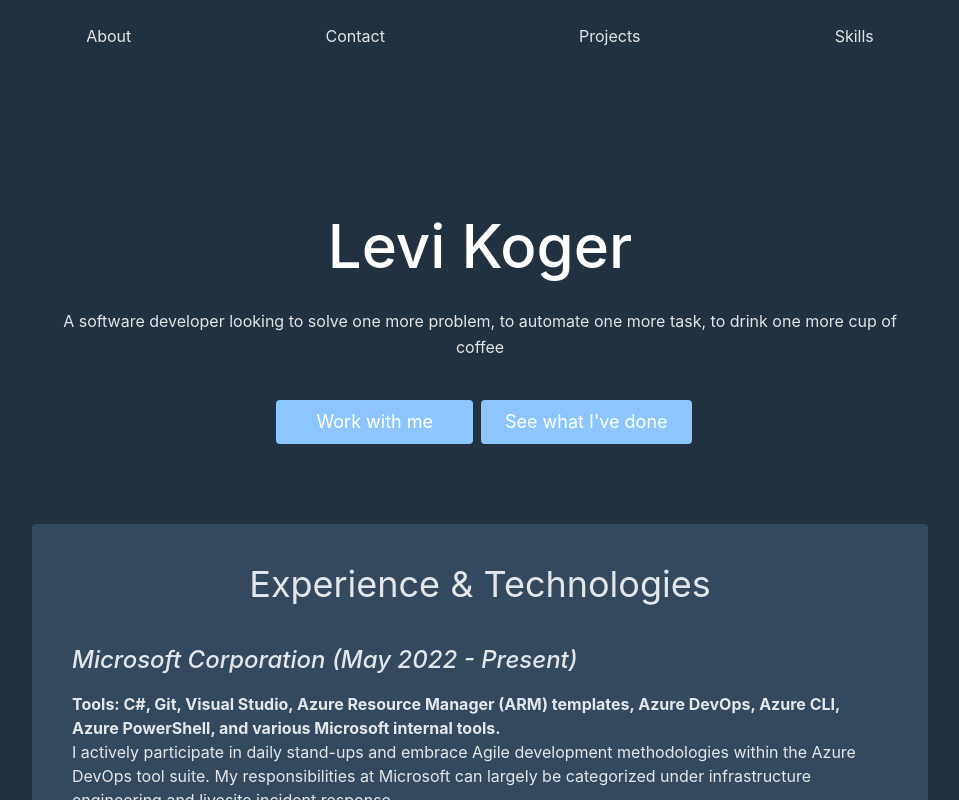
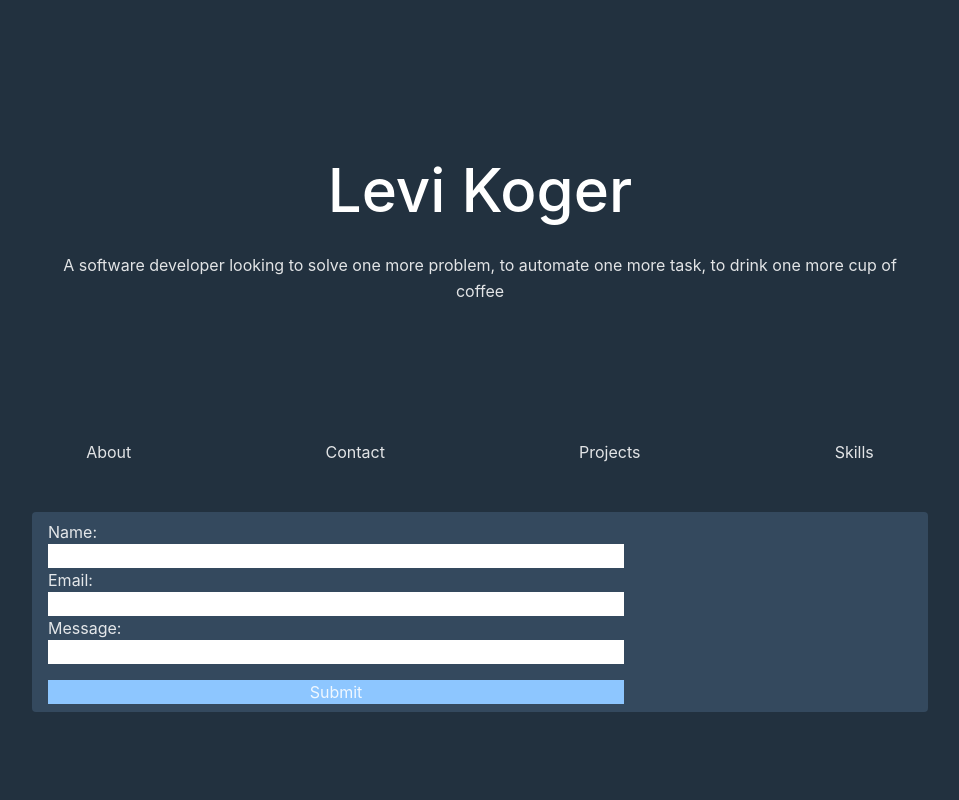
Before and after one commit to kogerhj/porfolio, a React (Vite) app: page / in a window 1280 px wide. Both pictures are taken after a click on the button "Contact". Shown: the top 800 px of the page, without its empty margins (160-1119 px from the left). Built offline with nearby package versions, Linux system fonts and the light colour scheme.

Commit message:
Incorporated React-Tabs to project to project; moved several features between components to better facilitate React-Tabs functionality

```diff
--- a/package.json
+++ b/package.json
@@ -11,7 +11,8 @@
   },
   "dependencies": {
     "react": "^18.2.0",
-    "react-dom": "^18.2.0"
+    "react-dom": "^18.2.0",
+    "react-tabs": "^6.0.2"
   },
   "devDependencies": {
     "@types/react": "^18.2.15",
--- /dev/null
+++ b/src/Components/Contact.jsx
@@ -0,0 +1,38 @@
+import {useState} from "react";
+
+export default function Contacts() {
+   const [formData, setFormData] = useState({name: "",email: "",message: ""})
+
+   const handleChange = (event) => {
+       const { name, value } = event.target;
+       setFormData((prevFormData) => ({ ...prevFormData, [name]: value}));
+   }
+
+   const  handleSubmit = (event) => {
+       event.preventDefault();
+       alert(`Name: ${formData.name}, Email: ${formData.email}, Message: ${formData.message}`)
+   };
+
+   return (
+       <div className="mx-auto mt-10 bg-light-gray max-w-4xl w-3/4 rounded">
+        <form onSubmit={handleSubmit} className="flex flex-col px-4 py-2">
+            <div className="flex flex-col">
+            <label htmlFor="name">Name:</label>
+            <input type="text" id="name" name="name" value={formData.name} onChange={handleChange} className="w-2/3 text-dark-gray"/>
+            </div >
+
+            <div className="flex flex-col">
+            <label htmlFor="email">Email:</label>
+            <input type="email" id="email" name="email" value={formData.email} onChange={handleChange} className="w-2/3 text-dark-gray"/>
+            </div>
+
+            <div className="flex flex-col">
+            <label htmlFor="message">Message:</label>
+            <input type="text" id="message" name="message" value={formData.message} onChange={handleChange} className="w-2/3 text-dark-gray"/>
+            </div>
+
+            <button type="submit" className="w-2/3 bg-sky-blue mt-4">Submit</button>
+        </form>
+       </div>
+   )
+}
--- a/src/Components/Home.jsx
+++ b/src/Components/Home.jsx
@@ -12,18 +12,18 @@ return (
                     solve one more problem, to automate one more task,
                     to drink one more cup of coffee
                 </p>
-                <div className="m-auto flex flex-col md:flex-row">
-                    <a
-                    href="#contact"
-                    className="ml-2 mt-2 text-white bg-sky-blue border-0 py-2 px-10 ease-linear duration-200 focus:outline-non hover:bg-powder-blue hover:text-light-gray rounded text-lg">
-                        Work with me
-                    </a>
-                    <a
-                    href="#projects"
-                    className="ml-2 mt-2 flex text-white bg-sky-blue border-0 py-2 px-6 ease-linear duration-200 focus:outline-non hover:bg-powder-blue hover:text-light-gray rounded text-lg">
-                        See what I&apos;ve done
-                    </a>
-                </div>
+                {/*<div className="m-auto flex flex-col md:flex-row">*/}
+                {/*    <a*/}
+                {/*    href="#contact"*/}
+                {/*    className="ml-2 mt-2 text-white bg-sky-blue border-0 py-2 px-10 ease-linear duration-200 focus:outline-non hover:bg-powder-blue hover:text-light-gray rounded text-lg">*/}
+                {/*        Work with me*/}
+                {/*    </a>*/}
+                {/*    <a*/}
+                {/*    href="#projects"*/}
+                {/*    className="ml-2 mt-2 flex text-white bg-sky-blue border-0 py-2 px-6 ease-linear duration-200 focus:outline-non hover:bg-powder-blue hover:text-light-gray rounded text-lg">*/}
+                {/*        See what I&apos;ve done*/}
+                {/*    </a>*/}
+                {/*</div>*/}
             </div>
         </div>
     </section>
--- a/src/Components/Navbar.jsx
+++ b/src/Components/Navbar.jsx
@@ -1,29 +1,59 @@
+import {Tabs, TabList, TabPanel, Tab} from "react-tabs";
+import Skills from "./Skills.jsx";
+import Home from "./About.jsx";
+import About from "./Home.jsx";
+import Contacts from "./Contact.jsx";
+import Projects from "./Projects.jsx";
+
 export default function Navbar() {
     return (
+        <Tabs>
          <header className="block pt-4">
-            <ul className="flex flex-row justify-evenly max-w-6xl m-auto">
+            <ul>
+            <TabList className="flex flex-row justify-evenly max-w-6xl m-auto">
+             <Tab>
                  <li>
                      <button className="ease-linear duration-200 px-3 py-2 hover:bg-light-gray rounded">
                          About
                      </button>
                  </li>
+             </Tab>
+                <Tab>
                  <li>
-
                      <button className="ease-linear duration-200 px-3 py-2 hover:bg-light-gray rounded">
                          Contact
                      </button>
                  </li>
+                </Tab>
+                <Tab>
                  <li>
                      <button className="ease-linear duration-200 px-3 py-2 hover:bg-light-gray rounded">
                          Projects
                      </button>
                  </li>
+                </Tab>
+                <Tab>
                  <li>
                      <button className="ease-linear duration-200 px-3 py-2 hover:bg-light-gray rounded">
                              Skills
                      </button>
                  </li>
+                </Tab>
+                </ TabList>
             </ul>
          </header>
+            <TabPanel>
+                <Home />
+            </TabPanel>
+            <TabPanel>
+                <Contacts />
+            </TabPanel>
+            <TabPanel>
+                <Projects />
+            </TabPanel>
+            <TabPanel>
+                <Skills />
+            </TabPanel>
+        </Tabs>
     )
 }
--- a/src/Components/Projects.jsx
+++ b/src/Components/Projects.jsx
@@ -45,3 +45,9 @@
 //         </section>
 //     );
 // }
+
+export default function Projects () {
+    return (
+        <h3>Projects tab works</h3>
+    )
+}
--- a/src/index.css
+++ b/src/index.css
@@ -20,7 +20,7 @@
 }
 
 body {
-  animation: fadeInAnimation ease 3s;
+  animation: fadeInAnimation ease 2s;
   animation-iteration-count: 1;
   animation-fill-mode: forwards;
 }
--- a/src/main.jsx
+++ b/src/main.jsx
@@ -1,23 +1,13 @@
 import React from 'react'
 import ReactDOM from 'react-dom/client'
 import './index.css'
-import About from "./Components/About.jsx";
-import Contact from "./Components/Contact.jsx";
 import Navbar from "./Components/Navbar.jsx";
-// import Projects from "./Components/Projects.jsx";
-import Skills from "./Components/Skills.jsx";
-import Testimonials from "./Components/Testimonials.jsx";
 import Home from "./Components/Home.jsx";
 
 
 ReactDOM.createRoot(document.getElementById('root')).render(
   <React.StrictMode>
-      <Navbar/>
       <Home />
-      {/*<About/>*/}
-      {/*<Contact/>*/}
-      {/*<Projects />*/}
-      <Skills />
-      <Testimonials />
+      <Navbar />
   </React.StrictMode>,
 )
```
Also changed, not shown: 1 other file (tests, documents, lock files or other folders). Lines whose indentation alone changed are shown as unchanged.
